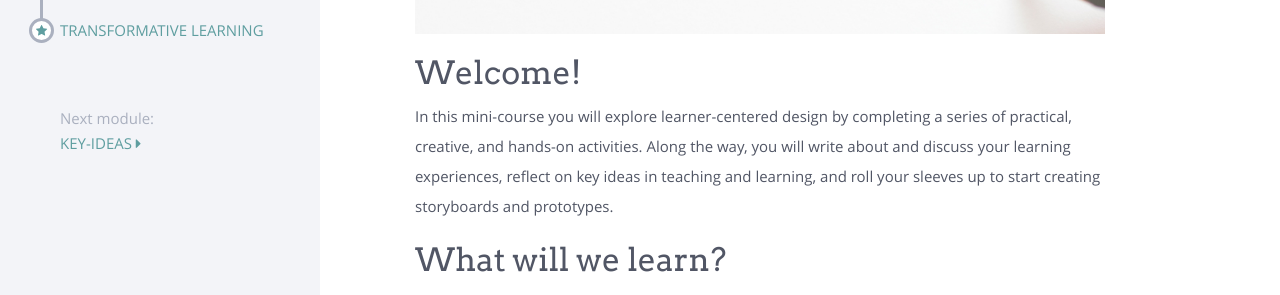
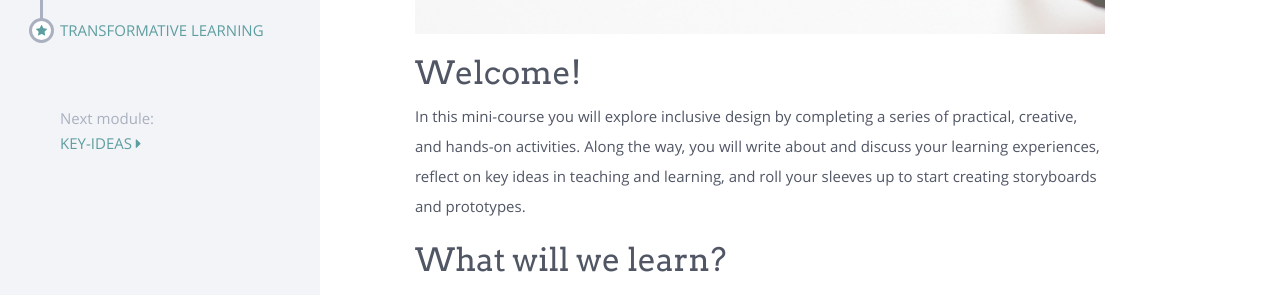
Before and after one commit to ucsdlib/foundations, a Jekyll site: the page built from modules/start/_posts/2000-01-01-welcome.html, in a window 1280 px wide. Shown: the part 336-631 px from the top of the page. Built offline with Jekyll 4.4.1, drawn with Linux system fonts in a browser that asks for light colours; nearby versions of some CDN libraries; comment, search, counter and statistics services are not loaded.

Commit message:
changed "learner-centered" to "inclusive"

```diff
--- a/modules/start/_posts/2000-01-01-welcome.html
+++ b/modules/start/_posts/2000-01-01-welcome.html
@@ -6,7 +6,7 @@ comments: true
 ---
 <h2>Welcome!</h2>
 
-<p>In this mini-course you will explore learner-centered design by completing a series of practical, creative, and hands-on activities. Along the way, you will write about and discuss your learning experiences, reflect on key ideas in teaching and learning, and roll your sleeves up to start creating storyboards and prototypes.</p>
+<p>In this mini-course you will explore inclusive design by completing a series of practical, creative, and hands-on activities. Along the way, you will write about and discuss your learning experiences, reflect on key ideas in teaching and learning, and roll your sleeves up to start creating storyboards and prototypes.</p>
 
 <h2>What will we learn?</h2>
 
```
